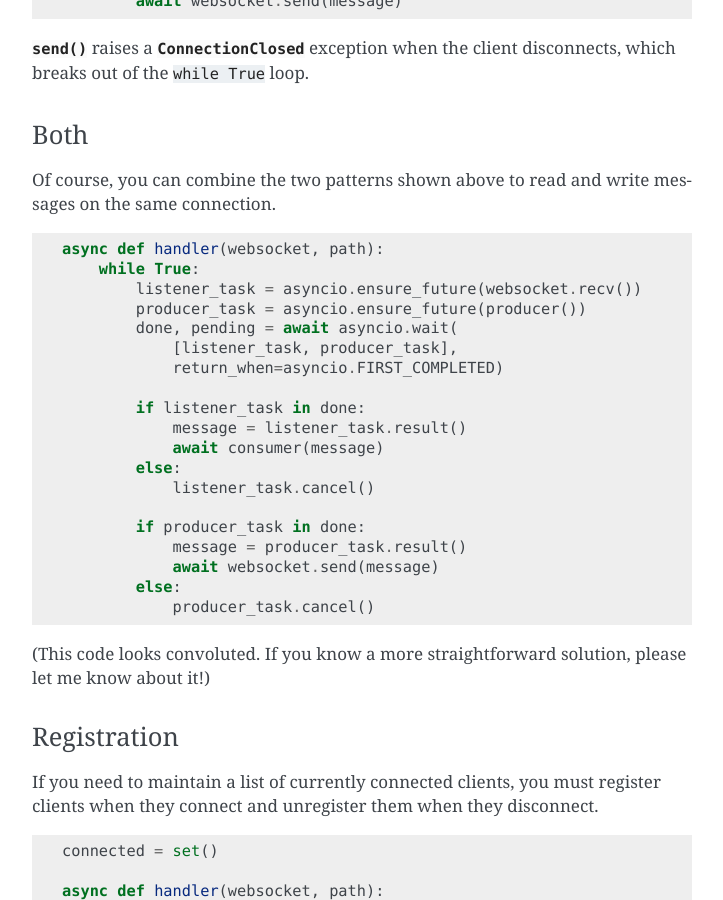
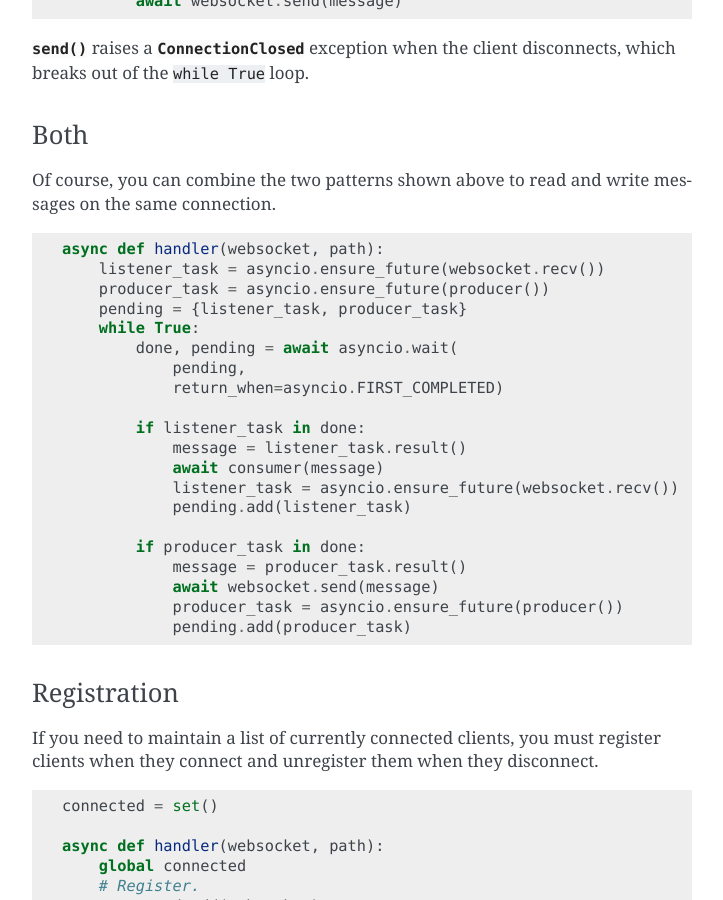
Before and after one commit to python-websockets/websockets, a Sphinx documentation site: the page built from docs/intro.rst, in a window 1280 px wide and 900 px high, scrolled down 2042 px. Shown: the whole window, without its empty margins (388-1111 px from the left). Built offline with Sphinx 7.4.7, drawn with Linux system fonts in a browser that asks for light colours.

Commit message:
Update intro.rst with a better producer/consumer
See gist for example test cases https://gist.github.com/wojtossfm/aede13446bb3b9e12942109f505058c1

The example code for the docs is prone to a race condition of the state of the tasks. If people replicate it they might wonder why they are losing messages (due to the cancel calls). The proposed change avoids the race condition.

```diff
--- a/docs/intro.rst
+++ b/docs/intro.rst
@@ -91,27 +91,26 @@ messages on the same connection.
 ::
 
     async def handler(websocket, path):
+        listener_task = asyncio.ensure_future(websocket.recv())
+        producer_task = asyncio.ensure_future(producer())
+        pending = {listener_task, producer_task}
         while True:
-            listener_task = asyncio.ensure_future(websocket.recv())
-            producer_task = asyncio.ensure_future(producer())
             done, pending = await asyncio.wait(
-                [listener_task, producer_task],
+                pending,
                 return_when=asyncio.FIRST_COMPLETED)
 
             if listener_task in done:
                 message = listener_task.result()
                 await consumer(message)
-            else:
-                listener_task.cancel()
+                listener_task = asyncio.ensure_future(websocket.recv())
+                pending.add(listener_task)
 
             if producer_task in done:
                 message = producer_task.result()
                 await websocket.send(message)
-            else:
-                producer_task.cancel()
+                producer_task = asyncio.ensure_future(producer())
+                pending.add(producer_task)
 
-(This code looks convoluted. If you know a more straightforward solution,
-please let me know about it!)
 
 Registration
 ............
```
